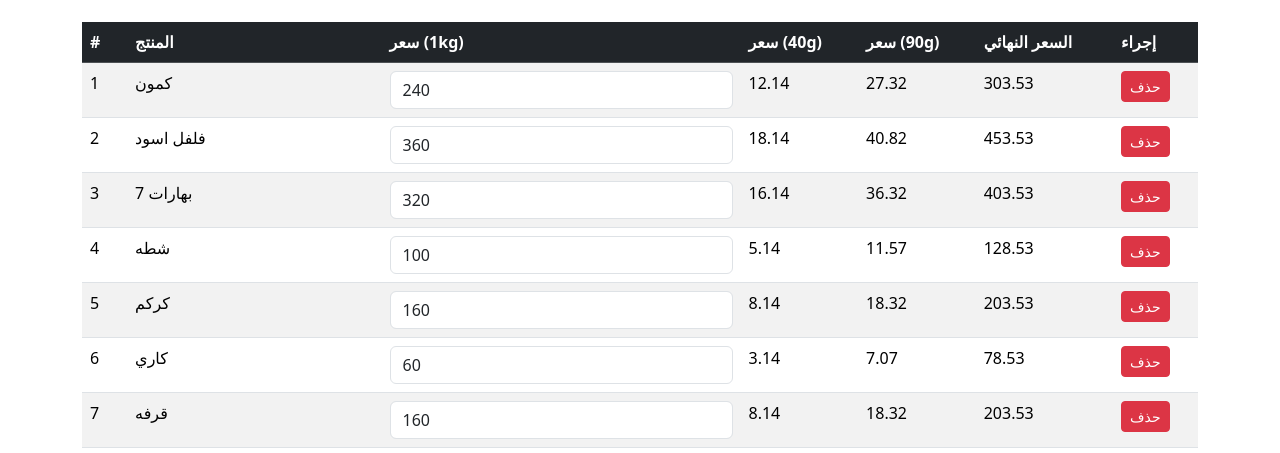
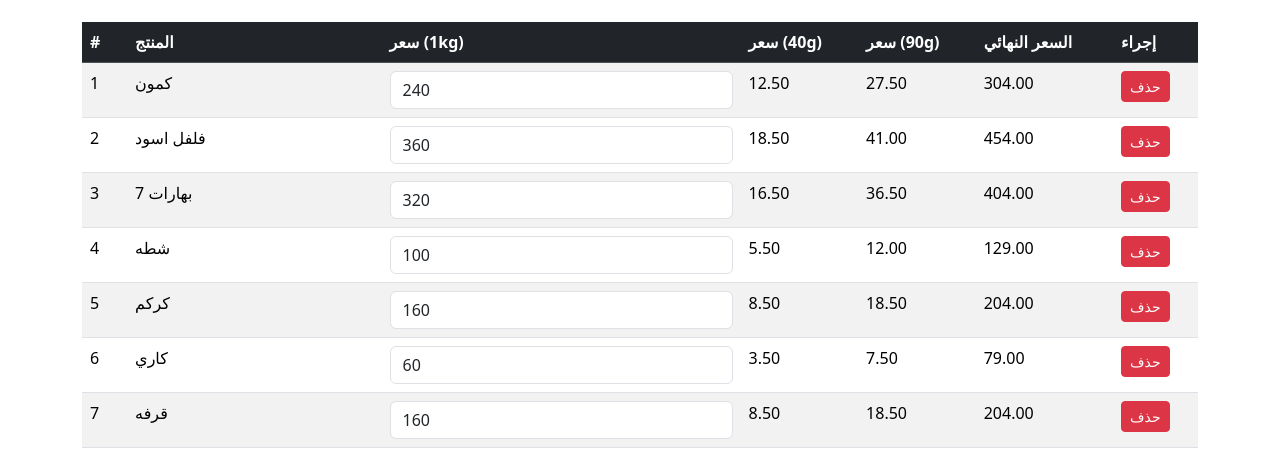
Before and after one commit to aaahmed666/zain_store, a React (Vite) app: page / in a window 1280 px wide. Shown: the part 347-800 px from the top of the page. Built offline with nearby package versions, Linux system fonts and the light colour scheme; sample sign-in values are in the browser's storage.

Commit message:
update product prices

```diff
--- a/src/ProductManager.jsx
+++ b/src/ProductManager.jsx
@@ -56,12 +56,16 @@ const ProductManager = () => {
     localStorage.setItem("products", JSON.stringify(updatedProducts));
   };
 
+  const roundToNearestHalf = (value) => {
+    return Math.ceil(value * 2) / 2; // Always rounds up to nearest 0.5
+  };
+
   const calculatePrice = (basePrice) => {
     const totalCost = basePrice + bottlePrice + stickerPrice; // Base cost with additional costs
-    const finalPricePerKg = totalCost * 1.25; // Adding 25% profit margin
+    const finalPricePerKg = roundToNearestHalf(totalCost * 1.25); // Adding 25% profit margin and rounding
 
-    const price40g = (finalPricePerKg / 1000) * 40; // 40g with profit
-    const price90g = (finalPricePerKg / 1000) * 90; // 90g with profit
+    const price40g = roundToNearestHalf((finalPricePerKg / 1000) * 40); // 40g with profit
+    const price90g = roundToNearestHalf((finalPricePerKg / 1000) * 90); // 90g with profit
 
     return { price40g, price90g, finalPrice: finalPricePerKg };
   };
```
